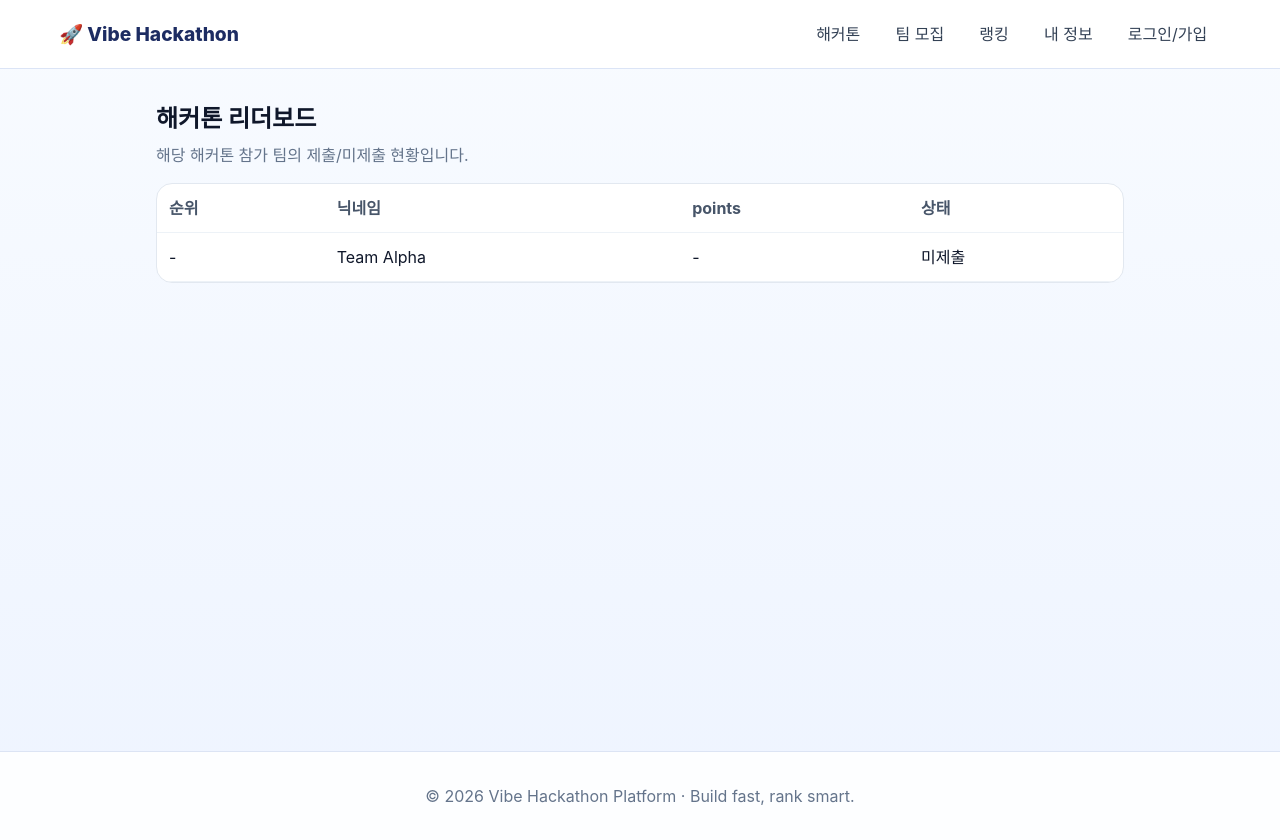
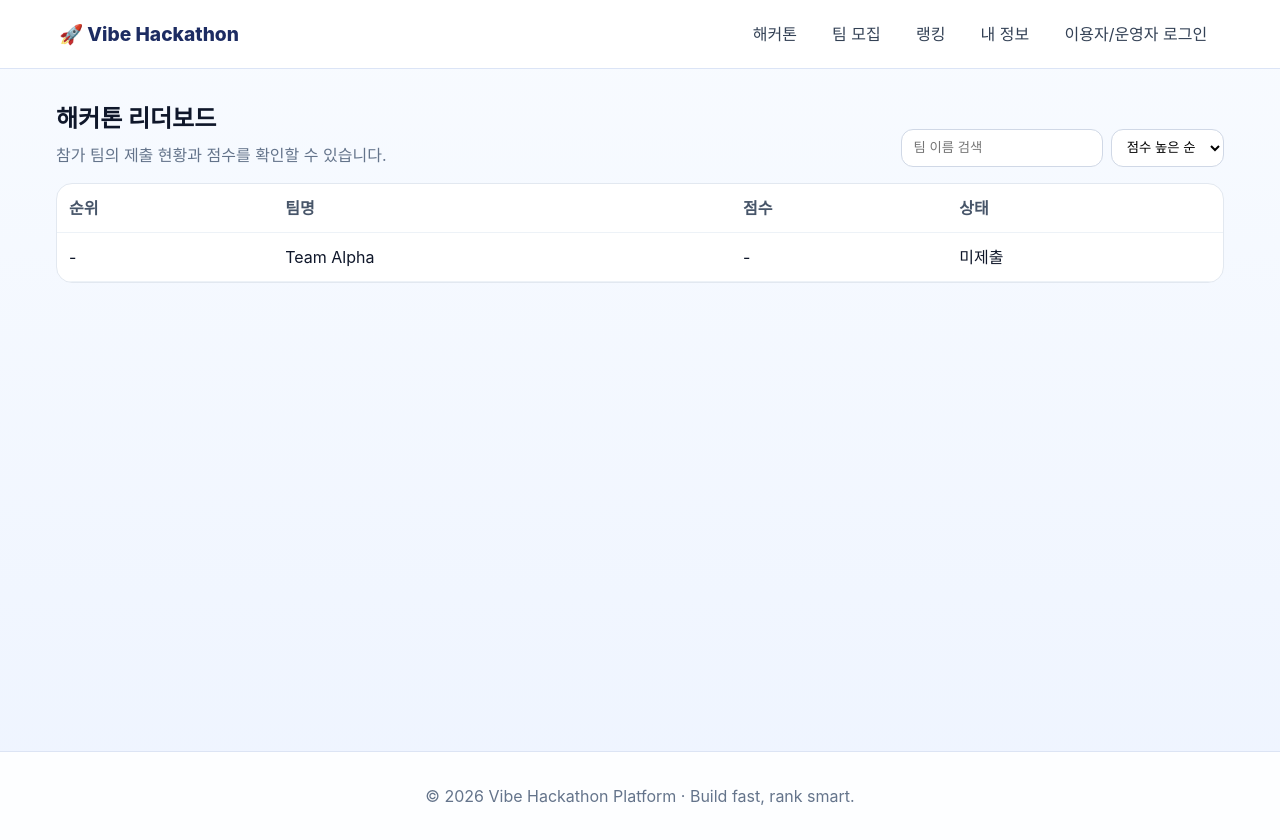
Before and after one commit to kangjung/hackathon-app, a Vue app: page /hackathons/aimers-8-model-lite/leaderboard in a window 1280 px wide. Built offline with nearby package versions, Linux system fonts and the light colour scheme.

Commit message:
로그인 유형 분리 및 제출/리더보드 흐름 개선

```diff
--- a/src/components/Header.vue
+++ b/src/components/Header.vue
@@ -7,7 +7,7 @@
         <router-link to="/camp">팀 모집</router-link>
         <router-link to="/rankings">랭킹</router-link>
         <router-link to="/me">내 정보</router-link>
-        <router-link v-if="!authStore.isLoggedIn" to="/auth">로그인/가입</router-link>
+        <router-link v-if="!authStore.isLoggedIn" to="/auth">이용자/운영자 로그인</router-link>
         <button v-else class="logout" @click="onLogout">로그아웃</button>
       </div>
     </nav>
--- a/src/stores/auth.js
+++ b/src/stores/auth.js
@@ -3,6 +3,13 @@ import { defineStore } from 'pinia'
 
 const USER_STORAGE_KEY = 'vibe-auth-users'
 const SESSION_STORAGE_KEY = 'vibe-auth-session'
+
+const ADMIN_ACCOUNT = {
+  id: 'admin',
+  password: 'admin1234',
+  nickname: '대회 운영자',
+  role: 'admin'
+}
 
 const readJson = (key, fallback) => {
   const raw = localStorage.getItem(key)
@@ -17,23 +24,37 @@ const readJson = (key, fallback) => {
 
 export const useAuthStore = defineStore('auth', () => {
   const users = ref([])
-  const currentUserId = ref('')
+  const session = ref({ id: '', role: 'user' })
 
   const normalizeUsers = (rawUsers) =>
     rawUsers.map((user) => ({
       ...user,
+      role: user.role === 'admin' ? 'admin' : 'user',
       bookmarkedHackathons: Array.isArray(user.bookmarkedHackathons) ? user.bookmarkedHackathons : []
     }))
 
   const hydrate = () => {
     const parsed = Array.isArray(readJson(USER_STORAGE_KEY, [])) ? readJson(USER_STORAGE_KEY, []) : []
     users.value = normalizeUsers(parsed)
-    currentUserId.value = readJson(SESSION_STORAGE_KEY, '') || ''
+
+    const rawSession = readJson(SESSION_STORAGE_KEY, '')
+    if (rawSession && typeof rawSession === 'object') {
+      session.value = {
+        id: String(rawSession.id || ''),
+        role: rawSession.role === 'admin' ? 'admin' : 'user'
+      }
+      return
+    }
+
+    session.value = {
+      id: typeof rawSession === 'string' ? rawSession : '',
+      role: 'user'
+    }
   }
 
   const persist = () => {
     localStorage.setItem(USER_STORAGE_KEY, JSON.stringify(users.value))
-    localStorage.setItem(SESSION_STORAGE_KEY, JSON.stringify(currentUserId.value))
+    localStorage.setItem(SESSION_STORAGE_KEY, JSON.stringify(session.value))
   }
 
   const signup = ({ id, password, nickname, mainPosition }) => {
@@ -41,6 +62,10 @@ export const useAuthStore = defineStore('auth', () => {
     const safePosition = mainPosition.trim()
     if (!safePosition) {
       throw new Error('주 포지션을 입력해주세요.')
+    }
+
+    if (safeId === ADMIN_ACCOUNT.id) {
+      throw new Error('해당 아이디는 사용할 수 없습니다.')
     }
 
     const exists = users.value.some((user) => user.id === safeId)
@@ -53,38 +78,50 @@ export const useAuthStore = defineStore('auth', () => {
       password,
       nickname: nickname.trim(),
       mainPosition: safePosition,
+      role: 'user',
       bookmarkedHackathons: [],
       createdAt: new Date().toISOString()
     })
-    currentUserId.value = safeId
+    session.value = { id: safeId, role: 'user' }
     persist()
   }
 
-  const login = ({ id, password }) => {
+  const login = ({ id, password, role = 'user' }) => {
     const safeId = id.trim()
+
+    if (role === 'admin') {
+      if (safeId !== ADMIN_ACCOUNT.id || password !== ADMIN_ACCOUNT.password) {
+        throw new Error('운영자 계정 정보가 올바르지 않습니다.')
+      }
+
+      session.value = { id: ADMIN_ACCOUNT.id, role: 'admin' }
+      persist()
+      return
+    }
+
     const user = users.value.find((entry) => entry.id === safeId)
     if (!user || user.password !== password) {
       throw new Error('아이디 또는 비밀번호가 올바르지 않습니다.')
     }
 
-    currentUserId.value = user.id
+    session.value = { id: user.id, role: 'user' }
     persist()
   }
 
   const logout = () => {
-    currentUserId.value = ''
+    session.value = { id: '', role: 'user' }
     persist()
   }
 
   const toggleHackathonBookmark = (slug) => {
-    if (!currentUserId.value) {
-      throw new Error('로그인이 필요합니다.')
+    if (!currentUser.value || currentRole.value !== 'user') {
+      throw new Error('일반 사용자 로그인 후 이용 가능합니다.')
     }
 
     const safeSlug = String(slug || '').trim()
     if (!safeSlug) return false
 
-    const index = users.value.findIndex((user) => user.id === currentUserId.value)
+    const index = users.value.findIndex((user) => user.id === session.value.id)
     if (index < 0) return false
 
     const bookmarks = Array.isArray(users.value[index].bookmarkedHackathons)
@@ -107,18 +144,37 @@ export const useAuthStore = defineStore('auth', () => {
   }
 
   const isHackathonBookmarked = (slug) => {
-    if (!currentUser.value) return false
+    if (currentRole.value !== 'user' || !currentUser.value) return false
     return (currentUser.value.bookmarkedHackathons || []).includes(slug)
   }
 
-  const currentUser = computed(() => users.value.find((user) => user.id === currentUserId.value) || null)
+  const currentRole = computed(() => session.value.role || 'user')
+  const currentUserId = computed(() => session.value.id || '')
+  const currentUser = computed(() => {
+    if (!session.value.id) return null
+    if (currentRole.value === 'admin') {
+      return {
+        id: ADMIN_ACCOUNT.id,
+        nickname: ADMIN_ACCOUNT.nickname,
+        mainPosition: '운영',
+        role: 'admin',
+        bookmarkedHackathons: []
+      }
+    }
+
+    return users.value.find((user) => user.id === session.value.id) || null
+  })
   const isLoggedIn = computed(() => Boolean(currentUser.value))
+  const isAdmin = computed(() => currentRole.value === 'admin')
 
   return {
     users,
+    session,
     currentUserId,
+    currentRole,
     currentUser,
     isLoggedIn,
+    isAdmin,
     hydrate,
     signup,
     login,
--- a/src/stores/hackathon.js
+++ b/src/stores/hackathon.js
@@ -1,7 +1,7 @@
 import { defineStore } from 'pinia'
 import { computed, ref } from 'vue'
 
-const STORAGE_KEY = 'vibe-hackathon-data-v1'
+const STORAGE_KEY = 'vibe-hackathon-data-v2'
 
 const statusLabelMap = {
   ongoing: '진행중',
@@ -322,7 +322,7 @@ export const useHackathonStore = defineStore('hackathon', () => {
     persistLocalData()
   }
 
-  const submitProject = ({ hackathonSlug, teamCode, notes, fileType }) => {
+  const submitProject = ({ hackathonSlug, teamCode, planningUrl, webUrl, pdfUrl, notes }) => {
     const safeSubmissions = ensureArray(submissions.value)
     if (!Array.isArray(submissions.value)) {
       submissions.value = safeSubmissions
@@ -336,13 +336,19 @@ export const useHackathonStore = defineStore('hackathon', () => {
     const safeTeams = normalizeTeams(ensureArray(teams.value))
 
     const points = Math.floor(Math.random() * 30) + 70
+    const evaluatorScore = Math.floor(Math.random() * 25) + 75
+    const participantScore = Math.floor(Math.random() * 25) + 70
     submissions.value.push({
       id: Date.now(),
       hackathonSlug,
       teamCode,
+      planningUrl,
+      webUrl,
+      pdfUrl,
       notes,
-      fileType,
       submittedAt: new Date().toISOString(),
+      evaluatorScore,
+      participantScore,
       points
     })
 
@@ -366,6 +372,17 @@ export const useHackathonStore = defineStore('hackathon', () => {
     }
   }
 
+
+  const getSubmissionByTeam = ({ hackathonSlug, teamCode }) => {
+    const safeSubmissions = ensureArray(submissions.value)
+    if (!Array.isArray(submissions.value)) {
+      submissions.value = safeSubmissions
+    }
+
+    return safeSubmissions
+      .filter((entry) => entry.hackathonSlug === hackathonSlug && entry.teamCode === teamCode)
+      .sort((a, b) => new Date(b.submittedAt) - new Date(a.submittedAt))[0] || null
+  }
 
   const getGlobalRankings = (period = 'all') => {
     const entries = period === 'all'
@@ -444,6 +461,7 @@ export const useHackathonStore = defineStore('hackathon', () => {
     getMyTeamsByHackathon,
     isRecruitmentClosed,
     addTeam,
-    submitProject
+    submitProject,
+    getSubmissionByTeam
   }
 })
--- a/src/views/Auth.vue
+++ b/src/views/Auth.vue
@@ -2,14 +2,26 @@
   <section class="auth">
     <div class="auth-card">
       <h1>로그인 / 간단 가입</h1>
-      <p>해커톤 규칙에 맞춰 로컬 저장소로 계정을 관리합니다.</p>
+      <p>일반 이용자와 운영자 로그인을 분리했습니다.</p>
 
-      <div class="tab-row">
+      <div class="tab-row role-tab-row">
+        <button :class="{ active: accountType === 'user' }" @click="switchAccountType('user')">일반 이용자</button>
+        <button :class="{ active: accountType === 'admin' }" @click="switchAccountType('admin')">운영자</button>
+      </div>
+
+      <div class="tab-row" v-if="accountType === 'user'">
         <button :class="{ active: mode === 'login' }" @click="mode = 'login'">로그인</button>
         <button :class="{ active: mode === 'signup' }" @click="mode = 'signup'">가입</button>
       </div>
 
-      <form v-if="mode === 'login'" class="form" @submit.prevent="onLogin">
+      <form v-if="accountType === 'admin'" class="form" @submit.prevent="onAdminLogin">
+        <input v-model="adminForm.id" placeholder="운영자 아이디" required />
+        <input v-model="adminForm.password" type="password" placeholder="운영자 비밀번호" required />
+        <button type="submit">운영자 로그인</button>
+        <p class="helper">데모 계정: admin / admin1234</p>
+      </form>
+
+      <form v-else-if="mode === 'login'" class="form" @submit.prevent="onLogin">
         <input v-model="loginForm.id" placeholder="아이디" required />
         <input v-model="loginForm.password" type="password" placeholder="비밀번호" required />
         <button type="submit">로그인</button>
@@ -47,21 +59,40 @@ import { POSITION_OPTIONS } from '../constants/positions'
 const router = useRouter()
 const authStore = useAuthStore()
 
+const accountType = ref('user')
 const mode = ref('login')
 const message = ref('')
 
 const loginForm = ref({ id: '', password: '' })
+const adminForm = ref({ id: 'admin', password: '' })
 const positionOptions = POSITION_OPTIONS
 const signupForm = ref({ id: '', password: '', nickname: '', mainPosition: '', customMainPosition: '' })
+
+const switchAccountType = (type) => {
+  accountType.value = type
+  if (type === 'admin') mode.value = 'login'
+  message.value = ''
+}
 
 const onLogin = () => {
   message.value = ''
 
   try {
-    authStore.login(loginForm.value)
+    authStore.login({ ...loginForm.value, role: 'user' })
     router.push('/me')
   } catch (err) {
     message.value = err instanceof Error ? err.message : '로그인에 실패했습니다.'
+  }
+}
+
+const onAdminLogin = () => {
+  message.value = ''
+
+  try {
+    authStore.login({ ...adminForm.value, role: 'admin' })
+    router.push('/hackathons')
+  } catch (err) {
+    message.value = err instanceof Error ? err.message : '운영자 로그인에 실패했습니다.'
   }
 }
 
@@ -85,10 +116,12 @@ const onSignup = () => {
 .auth { max-width: 560px; margin: 2rem auto; padding: 0 1rem; }
 .auth-card { border: 1px solid #dbe4f6; background: #fff; border-radius: 16px; padding: 1.2rem; }
 .tab-row { display: flex; gap: 0.5rem; margin-bottom: 1rem; }
+.role-tab-row { margin-top: 0.9rem; }
 .tab-row button { border: 1px solid #dbe4f6; background: #f8faff; color: #334155; }
 .tab-row button.active { background: #4f46e5; color: #fff; }
 .form { display: grid; gap: 0.6rem; }
 input, select { border: 1px solid #d0d8e6; border-radius: 10px; padding: 0.65rem; }
 button { border: none; border-radius: 10px; background: #4f46e5; color: #fff; padding: 0.6rem 0.8rem; cursor: pointer; }
+.helper { margin: 0; color: #475569; font-size: 0.9rem; }
 .message { margin-top: 0.75rem; color: #b91c1c; font-weight: 600; }
 </style>
--- a/src/views/Leaderboard.vue
+++ b/src/views/Leaderboard.vue
@@ -3,10 +3,18 @@
     <div class="header-row">
       <div>
         <h1>{{ targetSlug ? '해커톤 리더보드' : '글로벌 랭킹' }}</h1>
-        <p>{{ targetSlug ? '해당 해커톤 참가 팀의 제출/미제출 현황입니다.' : '전체 해커톤 기록 기준 유저(팀) 랭킹입니다.' }}</p>
+        <p>{{ subtitle }}</p>
       </div>
 
-      <select v-if="!targetSlug" v-model="period">
+      <div class="controls" v-if="targetSlug">
+        <input v-model="teamKeyword" placeholder="팀 이름 검색" />
+        <select v-model="sortMode">
+          <option value="score">점수 높은 순</option>
+          <option value="name">팀명 순</option>
+        </select>
+      </div>
+
+      <select v-else v-model="period">
         <option value="all">전체</option>
         <option value="7d">최근 7일</option>
         <option value="30d">최근 30일</option>
@@ -30,9 +38,13 @@
         <thead>
           <tr v-if="targetSlug">
             <th>순위</th>
-            <th>닉네임</th>
-            <th>points</th>
+            <th>팀명</th>
+            <th>점수</th>
             <th>상태</th>
+            <th v-if="authStore.isAdmin">평가자 점수</th>
+            <th v-if="authStore.isAdmin">참가자 점수</th>
+            <th v-if="authStore.isAdmin">웹 URL</th>
+            <th v-if="authStore.isAdmin">PDF</th>
           </tr>
           <tr v-else>
             <th>rank</th>
@@ -41,15 +53,25 @@
           </tr>
         </thead>
         <tbody>
-          <tr v-for="(entry, index) in rows" :key="`${entry.teamCode}-${index}`">
+          <tr v-for="entry in rows" :key="`${entry.teamCode}-${entry.rank}`">
             <template v-if="targetSlug">
-              <td>{{ entry.pending ? '-' : index + 1 }}</td>
+              <td>{{ entry.pending ? '-' : entry.rank }}</td>
               <td>{{ entry.teamName }}</td>
               <td>{{ entry.pending ? '-' : entry.points }}</td>
               <td>{{ entry.pending ? '미제출' : '제출완료' }}</td>
+              <td v-if="authStore.isAdmin">{{ entry.submission?.evaluatorScore ?? '-' }}</td>
+              <td v-if="authStore.isAdmin">{{ entry.submission?.participantScore ?? '-' }}</td>
+              <td v-if="authStore.isAdmin">
+                <a v-if="entry.submission?.webUrl" :href="entry.submission.webUrl" target="_blank" rel="noreferrer">바로가기</a>
+                <span v-else>-</span>
+              </td>
+              <td v-if="authStore.isAdmin">
+                <a v-if="entry.submission?.pdfUrl" :href="entry.submission.pdfUrl" target="_blank" rel="noreferrer">다운로드</a>
+                <span v-else>-</span>
+              </td>
             </template>
             <template v-else>
-              <td>{{ index + 1 }}</td>
+              <td>{{ entry.rank }}</td>
               <td>{{ entry.nickname }}</td>
               <td>{{ entry.points }}</td>
             </template>
@@ -66,31 +88,75 @@
 import { computed, onMounted, ref } from 'vue'
 import { useRoute } from 'vue-router'
 import { useHackathonStore } from '../stores/hackathon'
+import { useAuthStore } from '../stores/auth'
 import StatusState from '../components/StatusState.vue'
 
 const route = useRoute()
 const store = useHackathonStore()
+const authStore = useAuthStore()
 const period = ref('all')
+const teamKeyword = ref('')
+const sortMode = ref('score')
 
 onMounted(() => {
   store.loadData()
 })
 
 const targetSlug = computed(() => route.params.slug)
+const subtitle = computed(() => {
+  if (!targetSlug.value) {
+    return '전체 해커톤 기록 기준 유저(팀) 랭킹입니다.'
+  }
+  if (authStore.isAdmin) {
+    return '운영자 모드: 점수 정렬, 평가자/참가자 점수 비교, 제출 링크 검토가 가능합니다.'
+  }
+  return '참가 팀의 제출 현황과 점수를 확인할 수 있습니다.'
+})
+
 const rows = computed(() => {
-  if (targetSlug.value) return store.getLeaderboardByHackathon(targetSlug.value)
-  return store.getGlobalRankings(period.value)
+  if (!targetSlug.value) {
+    return store.getGlobalRankings(period.value).map((entry, index) => ({ ...entry, rank: index + 1 }))
+  }
+
+  const keyword = teamKeyword.value.trim().toLowerCase()
+  const base = store.getLeaderboardByHackathon(targetSlug.value)
+    .map((entry) => ({
+      ...entry,
+      submission: store.getSubmissionByTeam({
+        hackathonSlug: targetSlug.value,
+        teamCode: entry.teamCode
+      })
+    }))
+    .filter((entry) => !keyword || entry.teamName.toLowerCase().includes(keyword))
+
+  const sorted = [...base].sort((a, b) => {
+    if (sortMode.value === 'name') return a.teamName.localeCompare(b.teamName, 'ko')
+    if (a.pending && !b.pending) return 1
+    if (!a.pending && b.pending) return -1
+    return Number(b.points || 0) - Number(a.points || 0)
+  })
+
+  let rank = 0
+  return sorted.map((entry) => {
+    if (!entry.pending && sortMode.value !== 'name') rank += 1
+    return {
+      ...entry,
+      rank: sortMode.value === 'name' ? '-' : rank
+    }
+  })
 })
 </script>
 
 <style scoped>
-.leaderboard { max-width: 1000px; margin: 2rem auto; padding: 0 1rem; }
-.header-row { display: flex; justify-content: space-between; align-items: end; gap: 1rem; margin-bottom: 1rem; }
+.leaderboard { max-width: 1200px; margin: 2rem auto; padding: 0 1rem; }
+.header-row { display: flex; justify-content: space-between; align-items: end; gap: 1rem; margin-bottom: 1rem; flex-wrap: wrap; }
 h1 { margin: 0; color: #0f172a; }
 p { margin: 0.35rem 0 0; color: #64748b; }
-select { border: 1px solid #d0d8e6; border-radius: 12px; padding: 0.58rem 0.7rem; background: #fff; }
+.controls { display: flex; gap: 0.5rem; }
+input, select { border: 1px solid #d0d8e6; border-radius: 12px; padding: 0.58rem 0.7rem; background: #fff; }
 .table-wrap { overflow: auto; border: 1px solid #e2e8f0; border-radius: 16px; background: #fff; }
 table { width: 100%; border-collapse: collapse; }
-th, td { text-align: left; padding: 0.75rem; border-bottom: 1px solid #edf2f7; }
+th, td { text-align: left; padding: 0.75rem; border-bottom: 1px solid #edf2f7; white-space: nowrap; }
 th { color: #475569; font-weight: 700; }
+a { color: #4338ca; }
 </style>
--- a/src/views/Teams.vue
+++ b/src/views/Teams.vue
@@ -65,7 +65,7 @@
           <span v-else>-</span>
         </div>
         <p class="meta"><strong>해커톤</strong><span>{{ selectedTeam.hackathonSlug || '없음' }}</span></p>
-        <a v-if="selectedTeam.contact" :href="selectedTeam.contact" target="_blank" rel="noreferrer">연락하기</a>
+        <a v-if="selectedTeam.contact" :href="selectedTeam.contact" target="_blank" rel="noreferrer">가입 문의</a>
       </article>
 
       <div class="list" v-if="filteredTeams.length">
@@ -86,7 +86,7 @@
             <span v-else>-</span>
           </div>
           <p class="meta" v-if="team.hackathonSlug"><strong>해커톤</strong><span>{{ team.hackathonSlug }}</span></p>
-          <a v-if="team.contact" :href="team.contact" target="_blank" rel="noreferrer" class="contact-link">연락하기 ↗</a>
+          <a v-if="team.contact" :href="team.contact" target="_blank" rel="noreferrer" class="contact-link">가입 문의 ↗</a>
         </article>
       </div>
       <StatusState v-else type="empty" message="조건에 맞는 팀이 없습니다." />
```
Also changed, not shown: src/components/SubmitModal.vue (+20 -14 lines), src/views/HackathonDetail.vue (+6 -6 lines).
